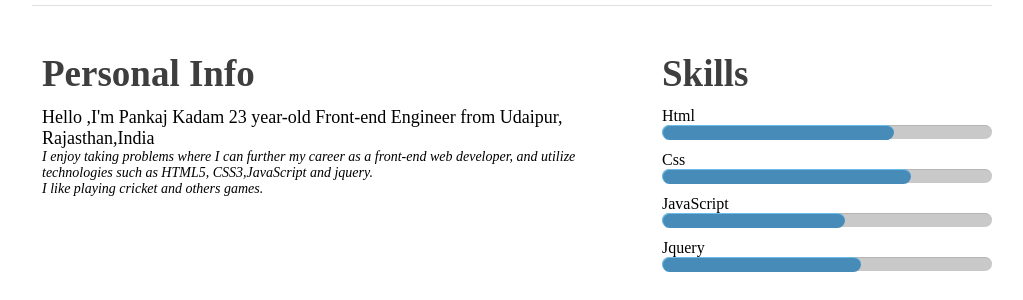
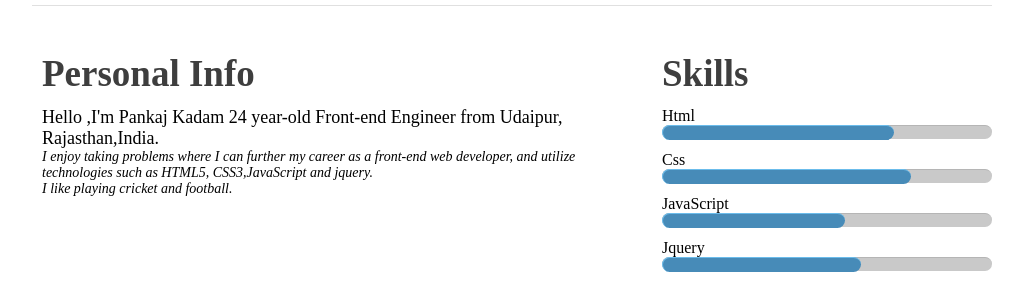
Before and after one commit to pankajkadam/pankajkadam.github.io, a Jekyll site: the page built from index.html, in a window 1280 px wide. Shown: the part 506-806 px from the top of the page, without its empty margins (128-1151 px from the left). Built offline with Jekyll 4.4.1, drawn with Linux system fonts in a browser that asks for light colours; Markdown is read by kramdown in place of the engine named in the settings.

Commit message:
first commit

```diff
--- a/_layouts/default.html
+++ b/_layouts/default.html
@@ -39,27 +39,31 @@
        <div class="content">
           <div class="content_left">
             <h4>Personal Info</h4>
-          <h3>Hello ,I'm Pankaj Kadam 23 year-old Front-end Engineer from Udaipur, Rajasthan,India</h3>
-          <p>I enjoy taking problems where I can further my career as a front-end web developer, and utilize technologies such as HTML5, CSS3,JavaScript and jquery.<br>I like playing cricket and others games.</p>
+            <h3>Hello ,I'm Pankaj Kadam 24 year-old Front-end Engineer from Udaipur, Rajasthan,India.</h3>
+            <p>I enjoy taking problems where I can further my career as a front-end web developer, and utilize technologies such as HTML5, CSS3,JavaScript and jquery.<br>I like playing cricket and football.</p>
           </div>
           <div class="content_right">
             <h4>Skills</h4>
             <div class="skill_block">
             <p>Html</p>
             <div class="progress progess-striped">
-              <div class="html_bar"></div>
+              <div class="html_bar">
+              </div>
             </div>
             <p>Css</p>
             <div class="progress progess-striped">
-              <div class="css_bar"></div>
+              <div class="css_bar">
+              </div>
             </div>
             <p>JavaScript</p>
             <div class="progress progess-striped">
-              <div class="javascript_bar"></div>
+              <div class="javascript_bar">
+              </div>
             </div>
             <p>Jquery</p>
             <div class="progress progess-striped">
-              <div class="jquery_bar"></div>
+              <div class="jquery_bar">
+              </div>
             </div>
            </div>
           </div>
```
Lines whose indentation alone changed are shown as unchanged.
